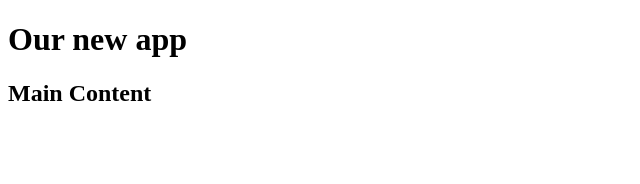
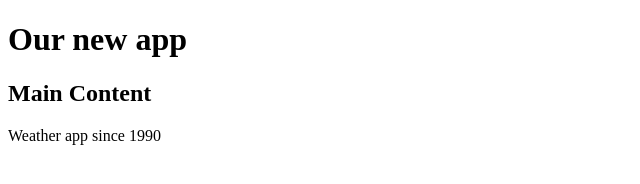
Before and after one commit to besnikkorca-ubt/weather-app, a plain HTML site: page index.html in a window 1280 px wide. Shown: the whole page, without its empty margins (0-640 px from the left). Drawn offline with Linux system fonts and the light colour scheme.

Commit message:
add footer

```diff
--- a/index.html
+++ b/index.html
@@ -13,5 +13,8 @@
     <main>
         <h2>Main Content</h2>
     </main>
+    <footer>
+        <p>Weather app since 1990</p>
+    </footer>
 </body>
 </html>
```
